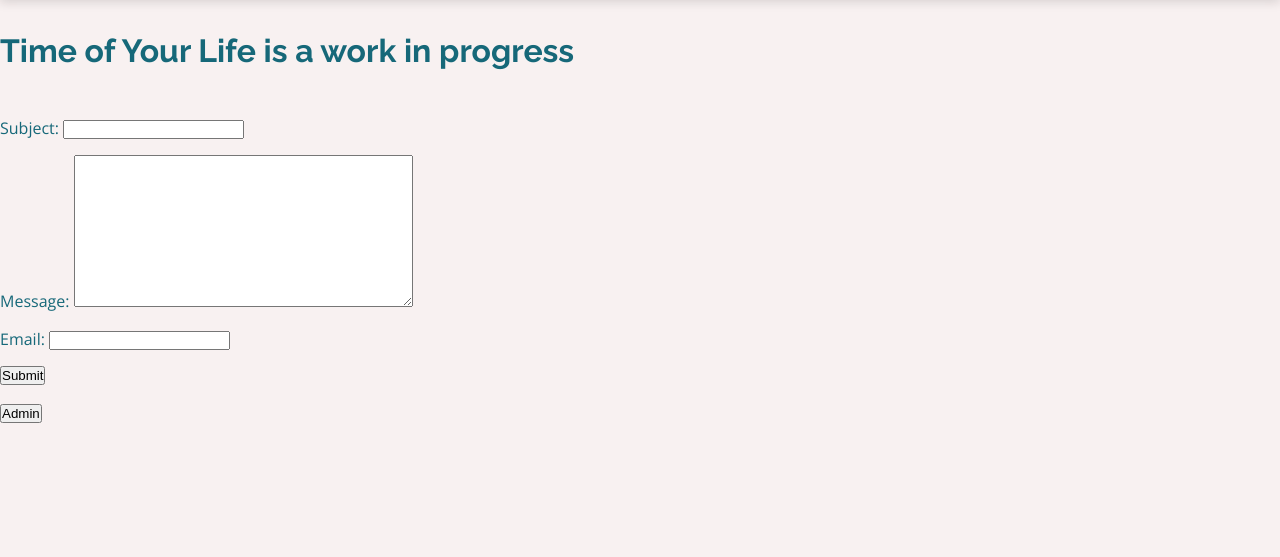
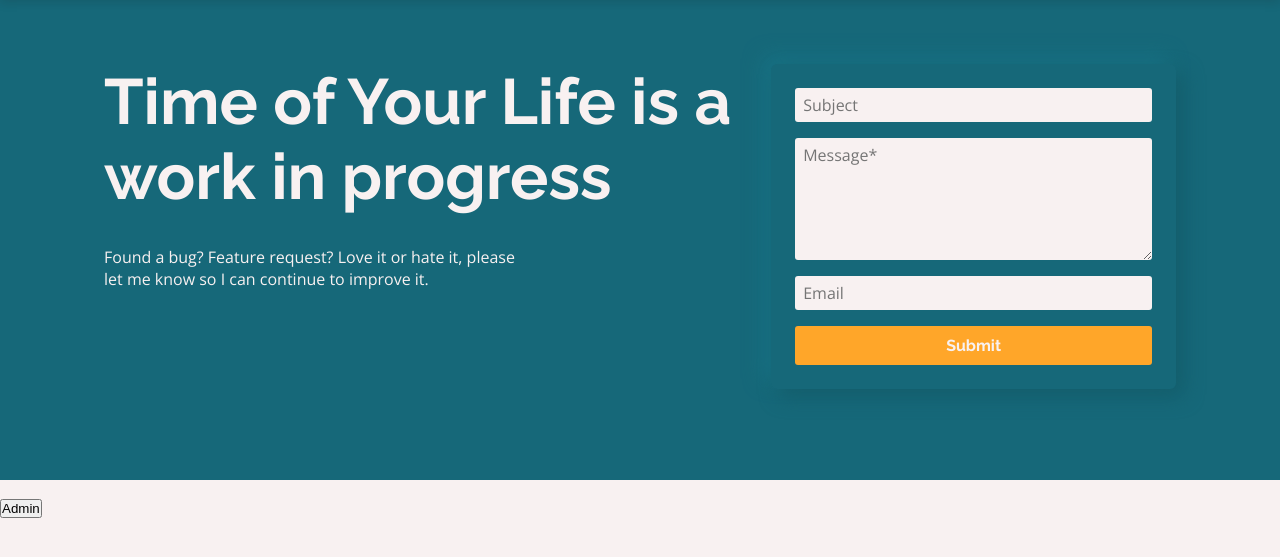
Before and after one commit to juancoquet/time-of-your-life, a Django app: page /contact/feedback/ in a window 1280 px wide. Shown: the part 91-648 px from the top of the page. Run offline with Django 3.2, Linux system fonts and the light colour scheme; some libraries are stand-ins or nearby versions.

Commit message:
Style feedback page

```diff
--- a/static/css/base.css
+++ b/static/css/base.css
@@ -193,6 +193,11 @@ label {
     margin-bottom: 0;
 }
 
+.banner__message {
+    color: var(--bg-clr);
+    margin-bottom: 0;
+}
+
 
 .input {
     font-family: 'Open Sans';
@@ -212,11 +217,13 @@ label {
     outline: 2px solid var(--accent-clr);
 }
 
-input::placeholder {
+input::placeholder,
+textarea::placeholder {
     opacity: 1;
 }
 
-input:focus::placeholder {
+input:focus::placeholder,
+textarea:focus::placeholder {
     color: transparent;
 }
 
@@ -475,10 +482,15 @@ nav .logo__tyl--small {
 
 .banner__text {
     color: var(--bg-clr);
+    max-width: 45ch;
 }
 
 .banner__container {
     margin-bottom: 3.2rem;
+}
+
+.banner__textarea {
+    min-width: 39ch;
 }
 
 
--- a/templates/feedback.html
+++ b/templates/feedback.html
@@ -1,15 +1,35 @@
 {% extends 'base.html' %}
+{% load widget_tweaks %}
 
 {% block content %}
-  <h2>Time of Your Life is a work in progress</h2>
-  <form method="post">
-    {% csrf_token %}
-    {{ form.as_p }}
-    <button type="submit" id="id_submit" class="btn-submit">Submit</button>
-  </form>
-  {% for message in messages %}
-      {% if 'custom' in message.tags %}
-        <p class="message">{{ message }}</p>
-      {% endif %}
-    {% endfor %}
+  <section class="banner">
+
+    <div class="container container--width">
+      <div class="banner__container-left">
+        <h1 class="banner__text container__text--heading">Time of Your Life is a work in progress</h1>
+        <p class="banner__text">Found a bug? Feature request? Love it or hate it, please let me know so I can
+          continue to improve it.
+        </p>
+      </div>
+
+      <form class="container--col container--right neumorphism neumorphism--banner container--form height--fit width--fit" method="post">
+        {% csrf_token %}
+
+        {{ form.subject|add_class:'input banner__input'|attr:'placeholder:Subject' }}
+        {% render_field form.message class+=' input banner__input banner__textarea' rows='5' placeholder='Message*' %}
+        {{ form.email|add_class:'input banner__input'|attr:'placeholder:Email' }}
+
+        <button type="submit" id="id_submit" class="btn">Submit</button>
+
+        {% for message in messages %}
+          {% if 'custom' in message.tags %}
+            <p class="banner__message">{{ message }}</p>
+          {% endif %}
+        {% endfor %}
+
+      </form>
+    </div>
+
+  </section>
+
 {% endblock content %}
```
